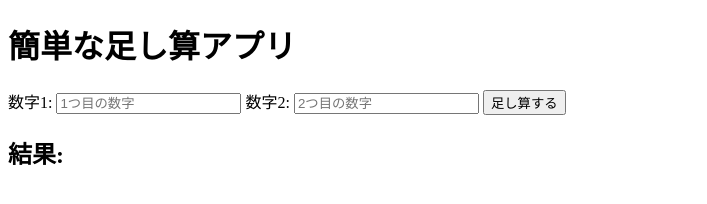
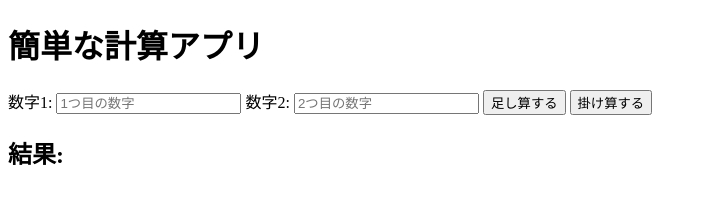
Before and after one commit to yu7dai/plus_apli, a plain HTML site: page index.html in a window 1280 px wide. Shown: the whole page, without its empty margins (0-707 px from the left). Drawn offline with Linux system fonts and the light colour scheme.

Commit message:
掛け算機能を追加

```diff
--- a/app.js
+++ b/app.js
@@ -1,11 +1,15 @@
+// 足し算関数
 function calculateSum() {
-    // 入力値を取得
     const num1 = parseFloat(document.getElementById("num1").value);
     const num2 = parseFloat(document.getElementById("num2").value);
-
-    // 足し算を実行
     const sum = num1 + num2;
-
-    // 結果を表示
     document.getElementById("result").textContent = sum;
 }
+
+// 掛け算関数
+function calculateProduct() {
+    const num1 = parseFloat(document.getElementById("num1").value);
+    const num2 = parseFloat(document.getElementById("num2").value);
+    const product = num1 * num2;
+    document.getElementById("result").textContent = product;
+}
--- a/index.html
+++ b/index.html
@@ -3,10 +3,10 @@
 <head>
     <meta charset="UTF-8">
     <meta name="viewport" content="width=device-width, initial-scale=1.0">
-    <title>足し算アプリ</title>
+    <title>計算アプリ</title>
 </head>
 <body>
-    <h1>簡単な足し算アプリ</h1>
+    <h1>簡単な計算アプリ</h1>
 
     <label for="num1">数字1:</label>
     <input type="number" id="num1" placeholder="1つ目の数字">
@@ -14,7 +14,11 @@
     <label for="num2">数字2:</label>
     <input type="number" id="num2" placeholder="2つ目の数字">
 
+    <!-- 足し算ボタン -->
     <button onclick="calculateSum()">足し算する</button>
+
+    <!-- 掛け算ボタン -->
+    <button onclick="calculateProduct()">掛け算する</button>
 
     <h2>結果: <span id="result"></span></h2>
 
```
